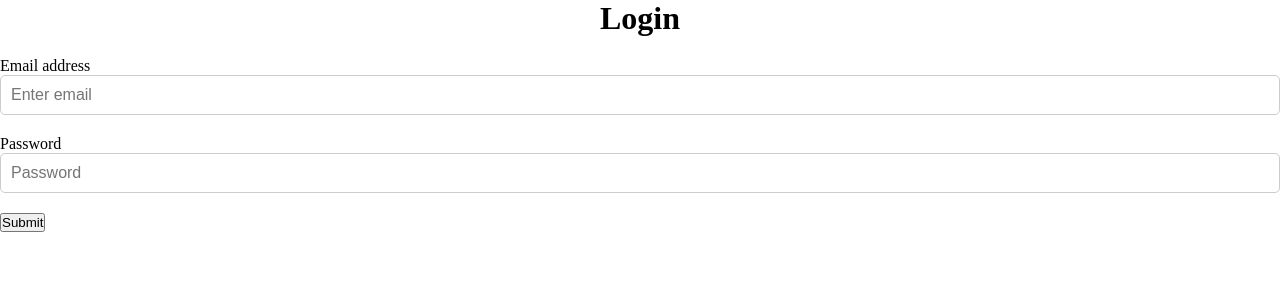
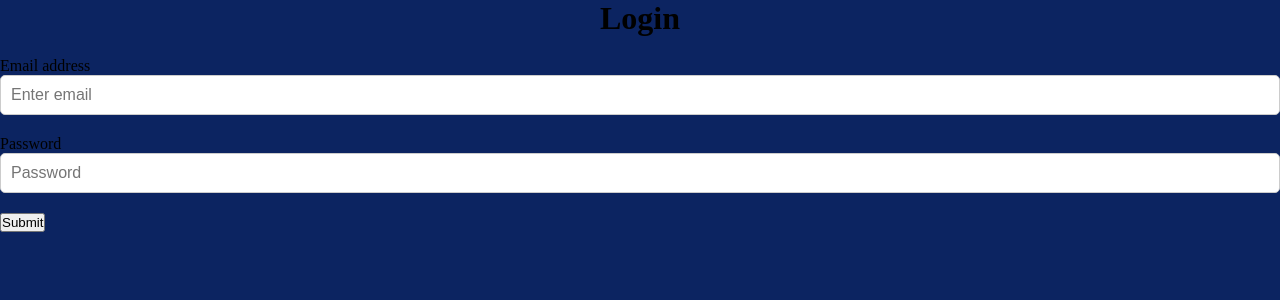
Before and after one commit to ivancidev/zustand-task-auth, a React app: page / in a window 1280 px wide. Shown: the top 300 px of the page. Built offline with nearby package versions, Linux system fonts and the light colour scheme; no server answers; the HTML template or start-up script is replaced by a standard one.

Commit message:
feat: Add lazy loading for images in Login page

```diff
--- a/src/pages/Login/Login.tsx
+++ b/src/pages/Login/Login.tsx
@@ -3,7 +3,8 @@ import { useAuthStore } from "../../store/useAuthStore";
 import { signInWithEmailAndPassword } from "firebase/auth";
 import { auth } from "../../config/firebaseConfig";
 import { Form } from "../../components/form/form";
-import { useNavigate } from "react-router-dom";
+import { Link, useNavigate } from "react-router-dom";
+import "./styles/login.css";
 
 export default function Login() {
   const [email, setEmail] = useState<string>("");
@@ -30,7 +31,7 @@ export default function Login() {
     if (isAuthenticated) {
       navigate("/task-manager");
     }
-  }, [isAuthenticated, navigate])
+  }, [isAuthenticated, navigate]);
 
   return (
     <Form
@@ -40,6 +41,8 @@ export default function Login() {
       onChangeEmail={(e) => setEmail(e.target.value)}
       handleSubmit={(e) => handleSubmit(e)}
       onChangePassword={(e) => setPassword(e.target.value)}
-    />
+    >
+      <Link to={"/register"}>¿You don't have an account?</Link>
+    </Form>
   );
 }
--- /dev/null
+++ b/src/pages/Login/styles/login.css
@@ -0,0 +1,3 @@
+body {
+    background-color: #0c2461;
+}
```
